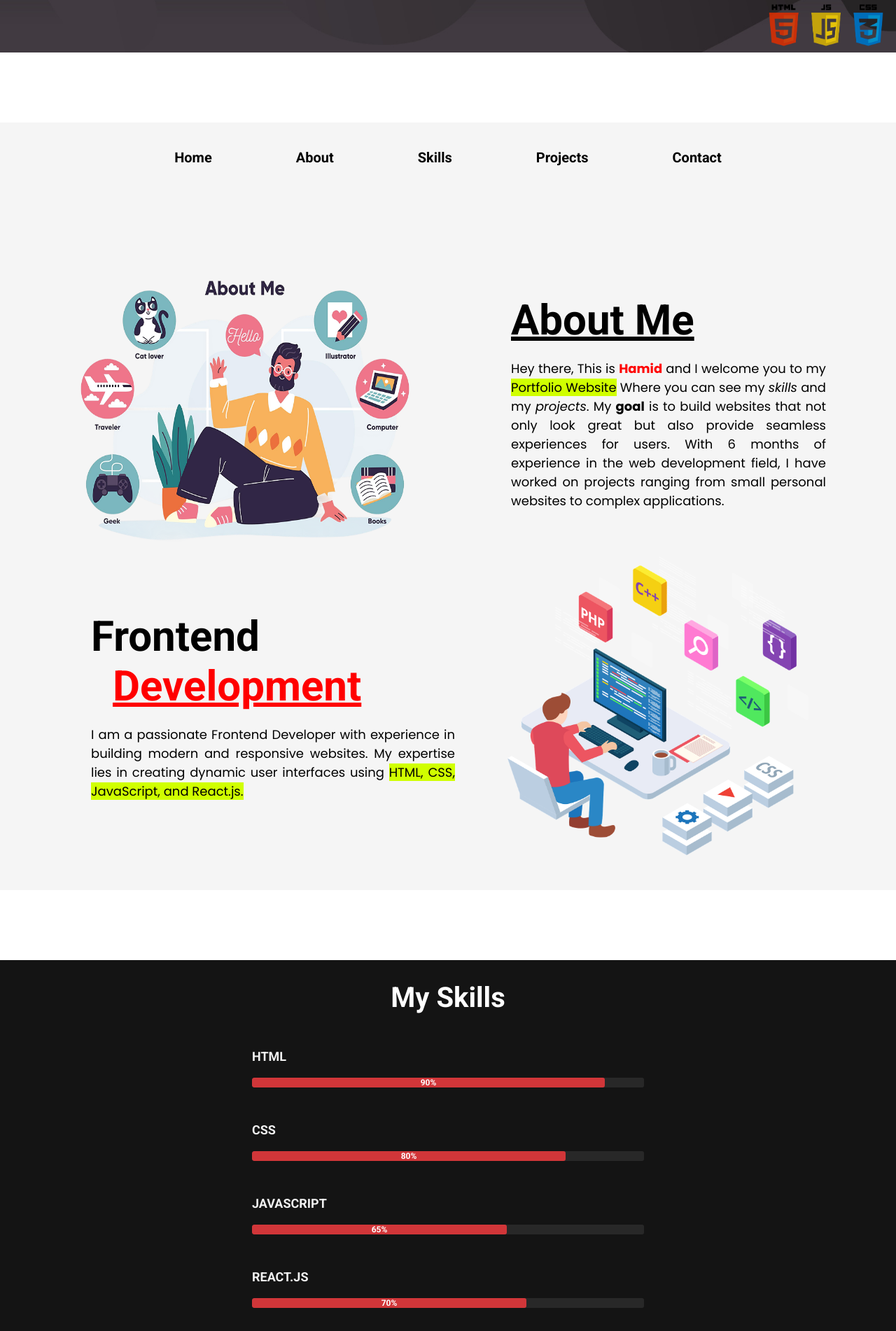
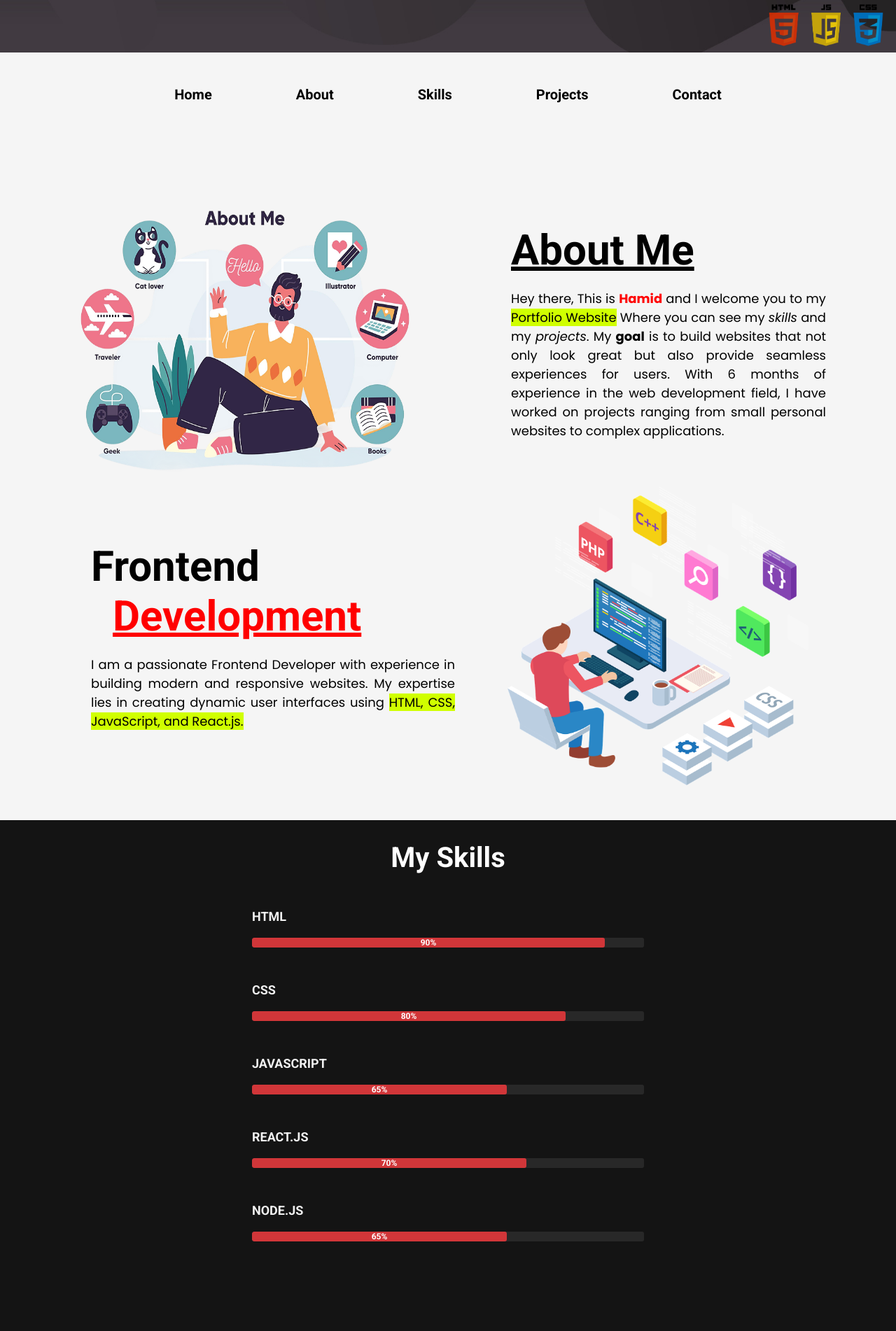
Before and after one commit to EWeblify/EWeblify-Portfolio, a React (Create React App) app: page / in a window 1280 px wide. Shown: the part 725-2627 px from the top of the page at 70% size. Built offline with nearby package versions, Linux system fonts and the light colour scheme; a web font is replaced by a local one.

Commit message:
initial commit

```diff
--- a/src/components/style.css
+++ b/src/components/style.css
@@ -217,10 +217,18 @@ body {
 .underline-animation:hover::after {
   width: 100%;
 }
-
+#navbar ul {
+  margin-top: 0;
+}
+#navbar ul li {
+  margin-top: 20px;
+}
 
 /* Responsive website */
 @media (max-width: 1024px) {
+  #navbar ul {
+    margin-top: 0;
+  }
   .head-txt {
     position: relative;
     z-index: 1500;
--- a/src/components/styleContact.css
+++ b/src/components/styleContact.css
@@ -151,6 +151,9 @@
 
 
   @media (max-width: 825px) {
+    .contactSec{
+      margin-top: 0;
+    }
     .contact-left h1 {
       display: none;
     }
--- a/src/components/styleProjects.css
+++ b/src/components/styleProjects.css
@@ -121,7 +121,12 @@
     text-decoration: none;
     font-size: 20px;
 }
-
+.projectSec h1{
+    margin-top: 20px;
+}
+.projectSec{
+    margin-top: 0;
+}
 
 /* Responsive website */
 @media (max-width: 1024px) {
--- a/src/components/styleSkill.css
+++ b/src/components/styleSkill.css
@@ -210,7 +210,9 @@
     opacity: 1;
     transform: translateY(0);
 }
-
+.skillSec {
+    margin-top: 0;
+}
 
 /* Responsive website */
 @media (max-width: 1024px) {
```
